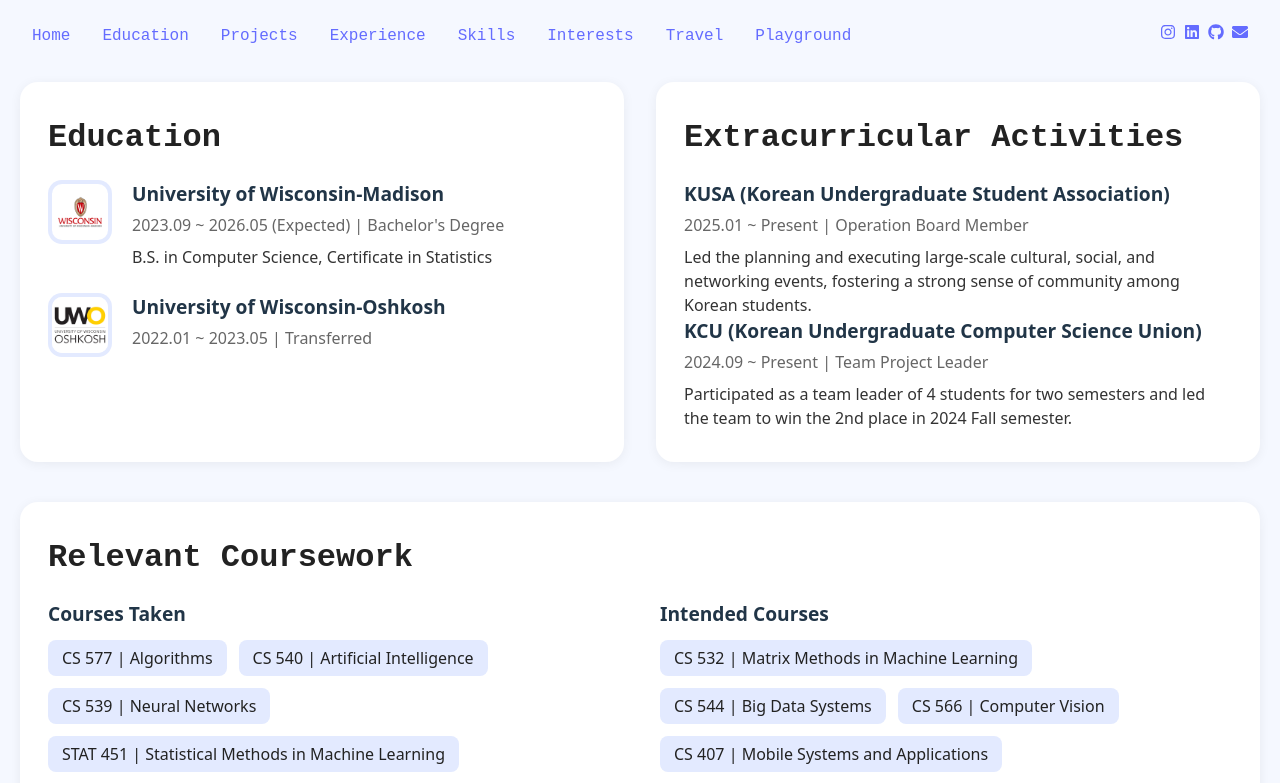
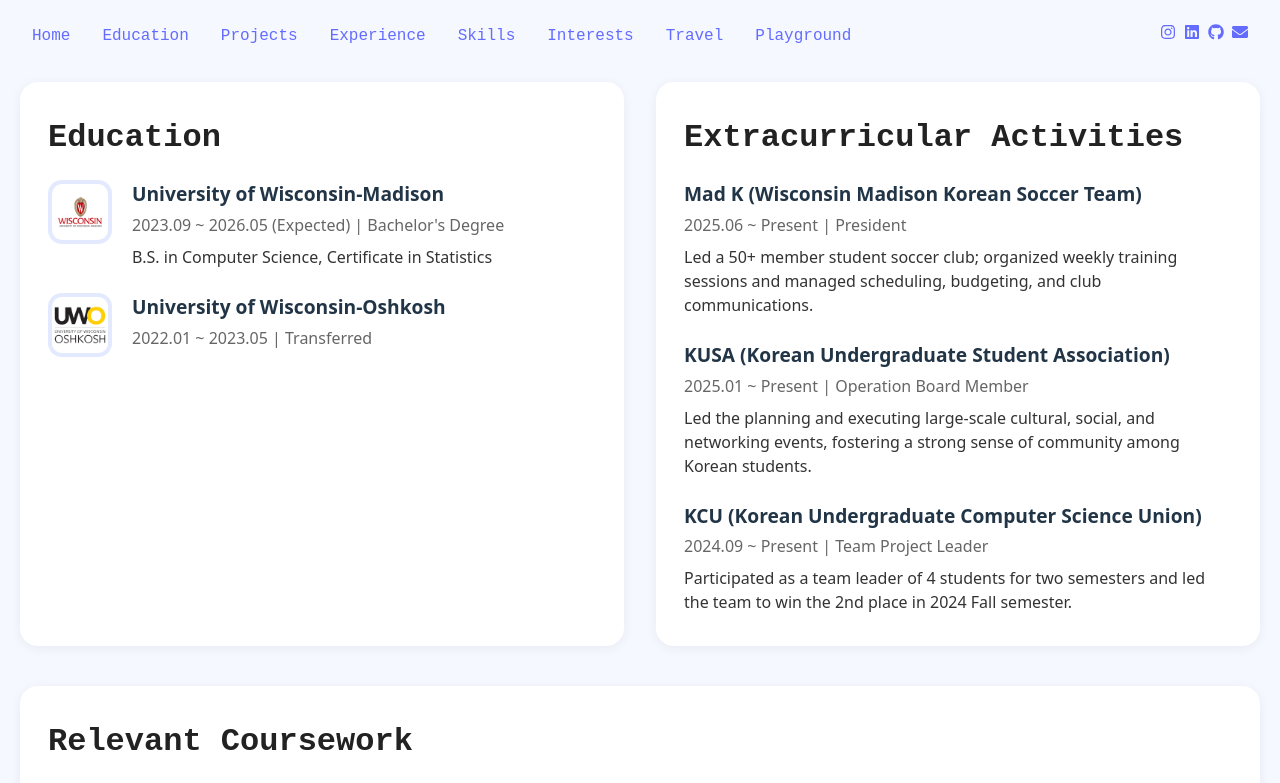
Before and after one commit to HelloPyunny/HelloPyunny, a React (Vite) app: page /education in a window 1280 px wide. Shown: the top 783 px of the page. Built offline with nearby package versions, Linux system fonts and the light colour scheme.

Commit message:
updated education section

```diff
--- a/src/pages/Education.jsx
+++ b/src/pages/Education.jsx
@@ -98,14 +98,14 @@ const schools = [
     logo: uwmadisonLogo,
     name: "University of Wisconsin-Madison",
     period: "2023.09 ~ 2026.05 (Expected) | Bachelor's Degree",
-    desc: "B.S. in Computer Science, Certificate in Statistics"
+    desc: "B.S. in Computer Science, Certificate in Statistics",
   },
   {
     logo: uwoLogo,
     name: "University of Wisconsin-Oshkosh",
     period: "2022.01 ~ 2023.05 | Transferred",
-    desc: ""
-  }
+    desc: "",
+  },
 ];
 
 const CourseworkSection = styled.section`
@@ -164,7 +164,7 @@ export default function Education() {
             {schools.map((school, idx) => (
               <SchoolItem key={idx}>
                 <Logo>
-                  <LogoImg src={school.logo} alt={school.name + ' logo'} />
+                  <LogoImg src={school.logo} alt={school.name + " logo"} />
                 </Logo>
                 <div>
                   <ItemTitle>{school.name}</ItemTitle>
@@ -177,13 +177,26 @@ export default function Education() {
 
           <Section>
             <Title>Extracurricular Activities</Title>
+            <ItemTitle>Mad K (Wisconsin Madison Korean Soccer Team)</ItemTitle>
+            <ItemSub>2025.06 ~ Present | President</ItemSub>
+            <ItemDesc>
+              Led a 50+ member student soccer club; organized weekly training sessions and managed
+              scheduling, budgeting, and club communications.
+            </ItemDesc>
+            <br />
             <ItemTitle>KUSA (Korean Undergraduate Student Association)</ItemTitle>
             <ItemSub>2025.01 ~ Present | Operation Board Member</ItemSub>
-            <ItemDesc>Led the planning and executing large-scale cultural, social, and networking events, fostering a strong
-            sense of community among Korean students.</ItemDesc>
+            <ItemDesc>
+              Led the planning and executing large-scale cultural, social, and networking events,
+              fostering a strong sense of community among Korean students.
+            </ItemDesc>
+            <br />
             <ItemTitle>KCU (Korean Undergraduate Computer Science Union)</ItemTitle>
             <ItemSub>2024.09 ~ Present | Team Project Leader</ItemSub>
-            <ItemDesc>Participated as a team leader of 4 students for two semesters and led the team to win the 2nd place in 2024 Fall semester.</ItemDesc>
+            <ItemDesc>
+              Participated as a team leader of 4 students for two semesters and led the team to win
+              the 2nd place in 2024 Fall semester.
+            </ItemDesc>
           </Section>
         </CardsRow>
 
```
